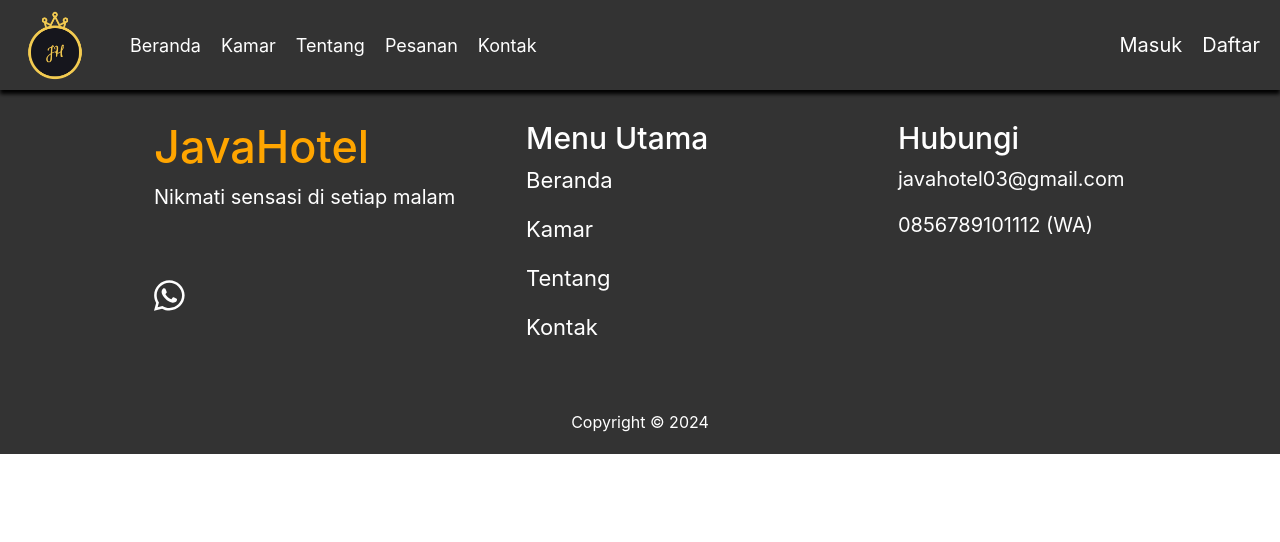
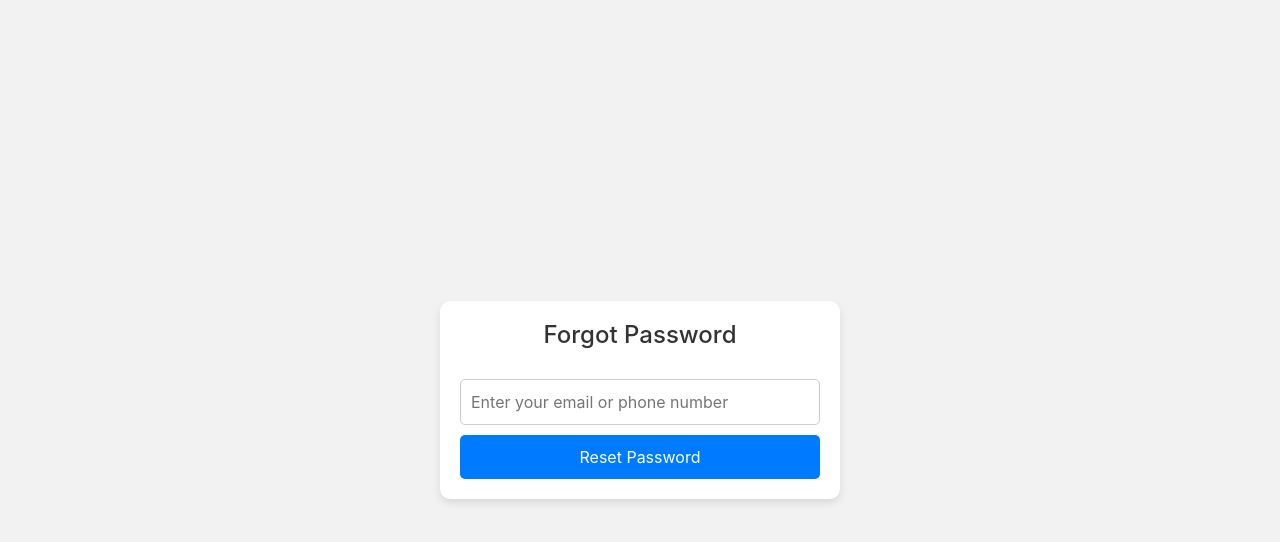
Before and after one commit to GamelabAhmad/Project25-4-HoteReservationApp, a React (Create React App) app in the folder frontend/: page /lupapass in a window 1280 px wide. Shown: the top 542 px of the page. Built offline with nearby package versions, Linux system fonts and the light colour scheme.

Commit message:
fiturlupapsw

```diff
--- a/frontend/src/App.js
+++ b/frontend/src/App.js
@@ -1,4 +1,3 @@
-// src/App.js
 import React from 'react';
 import { BrowserRouter as Router, Routes, Route, useLocation } from 'react-router-dom';
 import Header from './page/Header';
@@ -11,14 +10,17 @@ import Login from './page/Login';
 import Daftar from './page/Daftar';
 import DetailRoom from './page/DetailRoom';
 import Pesanan from './page/Pesanan';
+import Lupapass from './page/Lupapass';
+import Newpass from './page/Newpass'; // Import the Newpass component
 import 'slick-carousel/slick/slick.css';
 import 'slick-carousel/slick/slick-theme.css';
 import './css/bootstrap.min.css';
 import './css/animate.css';
 import axios from 'axios';
+
 const App = () => {
   const location = useLocation();
-  const noHeaderFooterPaths = ['/masuk', '/daftar'];
+  const noHeaderFooterPaths = ['/masuk', '/daftar', '/lupapass', '/Newpass']; // Add '/newpass' to the paths that hide Header and Footer
   const shouldHideHeaderFooter = noHeaderFooterPaths.includes(location.pathname);
 
   return (
@@ -33,6 +35,8 @@ const App = () => {
         <Route path="/detail-kamar/:roomId" element={<DetailRoom />} />
         <Route path="/masuk" element={<Login />} />
         <Route path="/daftar" element={<Daftar />} />
+        <Route path="/lupapass" element={<Lupapass />} />
+        <Route path="/newpass" element={<Newpass />} /> {/* Add the Newpass route */}
       </Routes>
       {!shouldHideHeaderFooter && <Footer />}
     </div>
--- /dev/null
+++ b/frontend/src/component/StyledLupapass.js
@@ -0,0 +1,56 @@
+import styled from 'styled-components';
+
+export const Container = styled.div`
+  display: flex;
+  justify-content: center;
+  align-items: center;
+  height: 100vh;
+  background-color: #f2f2f2;
+`;
+
+export const Form = styled.form`
+  display: flex;
+  flex-direction: column;
+  align-items: center;
+  background: white;
+  padding: 20px;
+  border-radius: 10px;
+  box-shadow: 0 4px 8px rgba(0, 0, 0, 0.1);
+  max-width: 400px;
+  width: 100%;
+`;
+
+export const Input = styled.input`
+  width: 100%;
+  padding: 10px;
+  margin: 10px 0;
+  border: 1px solid #ccc;
+  border-radius: 5px;
+  font-size: 16px;
+`;
+
+export const Button = styled.button`
+  width: 100%;
+  padding: 10px;
+  background-color: #007bff;
+  color: white;
+  border: none;
+  border-radius: 5px;
+  font-size: 16px;
+  cursor: pointer;
+
+  &:hover {
+    background-color: #0056b3;
+  }
+`;
+
+export const Title = styled.h1`
+  margin-bottom: 20px;
+  font-size: 24px;
+  color: #333;
+`;
+
+export const ErrorMessage = styled.p`
+  color: red;
+  font-size: 14px;
+`;
--- /dev/null
+++ b/frontend/src/component/StyledNewpass.js
@@ -0,0 +1,56 @@
+import styled from 'styled-components';
+
+export const Container = styled.div`
+  display: flex;
+  justify-content: center;
+  align-items: center;
+  height: 100vh;
+  background-color: #f2f2f2;
+`;
+
+export const Form = styled.form`
+  display: flex;
+  flex-direction: column;
+  align-items: center;
+  background: white;
+  padding: 20px;
+  border-radius: 10px;
+  box-shadow: 0 4px 8px rgba(0, 0, 0, 0.1);
+  max-width: 400px;
+  width: 100%;
+`;
+
+export const Input = styled.input`
+  width: 100%;
+  padding: 10px;
+  margin: 10px 0;
+  border: 1px solid #ccc;
+  border-radius: 5px;
+  font-size: 16px;
+`;
+
+export const Button = styled.button`
+  width: 100%;
+  padding: 10px;
+  background-color: #007bff;
+  color: white;
+  border: none;
+  border-radius: 5px;
+  font-size: 16px;
+  cursor: pointer;
+
+  &:hover {
+    background-color: #0056b3;
+  }
+`;
+
+export const Title = styled.h1`
+  margin-bottom: 20px;
+  font-size: 24px;
+  color: #333;
+`;
+
+export const ErrorMessage = styled.p`
+  color: red;
+  font-size: 14px;
+`;
--- a/frontend/src/page/Login.js
+++ b/frontend/src/page/Login.js
@@ -1,4 +1,8 @@
+// Login.js
 import React, { useState } from 'react';
+import { Link } from 'react-router-dom';
+import { FontAwesomeIcon } from '@fortawesome/react-fontawesome';
+import { faArrowLeft } from '@fortawesome/free-solid-svg-icons';
 import {
   LoginContainer,
   FlexKanan,
@@ -12,8 +16,6 @@ import {
   Title,
   Flex
 } from '../component/StyledLogin';
-import { Link } from 'react-router-dom';
-
 const Login = () => {
   const [identifier, setIdentifier] = useState('');
   const [password, setPassword] = useState('');
@@ -35,6 +37,11 @@ const Login = () => {
 
   return (
     <LoginContainer>
+      <FlexKiri>
+        <Link to="/">
+        <Button><FontAwesomeIcon icon={faArrowLeft} /></Button>
+        </Link>
+      </FlexKiri>
       <Title>Masuk</Title>
       <GoogleLoginButton>
         <img src="/images/googele.png" alt="Google Logo" style={{ width: '20px', marginRight: '10px' }} />
@@ -58,7 +65,7 @@ const Login = () => {
       </Form>
       <Flex>
         <FlexKanan>
-          <Link to="#" style={{ color: '#0D99FF' }}>Lupa kata sandi</Link>
+          <Link to="/Lupapass" style={{ color: '#0D99FF' }}>Lupa kata sandi</Link>
         </FlexKanan>
         <FlexKiri>
           <Link to="/daftar" style={{ color: '#0D99FF' }}>Daftar</Link>
--- /dev/null
+++ b/frontend/src/page/Lupapass.js
@@ -0,0 +1,50 @@
+import React, { useState } from 'react';
+import {
+  Container,
+  Form,
+  Input,
+  Button,
+  Title,
+  ErrorMessage
+} from '../component/StyledLupapass';
+
+const Lupapass = () => {
+  const [input, setInput] = useState('');
+  const [error, setError] = useState('');
+
+  const handleSubmit = (e) => {
+    e.preventDefault();
+
+    if (!validateInput(input)) {
+      setError('Please enter a valid email address or phone number.');
+      return;
+    }
+
+    setError('');
+    // Handle the password reset logic here, e.g., send a request to the backend
+  };
+
+  const validateInput = (input) => {
+    const emailRe = /\S+@\S+\.\S+/;
+    const phoneRe = /^[0-9]{10,15}$/;
+    return emailRe.test(input) || phoneRe.test(input);
+  };
+
+  return (
+    <Container>
+      <Form onSubmit={handleSubmit}>
+        <Title>Forgot Password</Title>
+        <Input
+          type="text"
+          value={input}
+          onChange={(e) => setInput(e.target.value)}
+          placeholder="Enter your email or phone number"
+        />
+        {error && <ErrorMessage>{error}</ErrorMessage>}
+        <Button type="submit">Reset Password</Button>
+      </Form>
+    </Container>
+  );
+};
+
+export default Lupapass;
--- /dev/null
+++ b/frontend/src/page/Newpass.js
@@ -0,0 +1,51 @@
+import React, { useState } from 'react';
+import {
+  Container,
+  Form,
+  Input,
+  Button,
+  Title,
+  ErrorMessage
+} from '../component/StyledNewpass'; // Update the import path
+
+const Newpass = () => {
+  const [newPassword, setNewPassword] = useState('');
+  const [confirmPassword, setConfirmPassword] = useState('');
+  const [error, setError] = useState('');
+
+  const handleSubmit = (e) => {
+    e.preventDefault();
+
+    if (newPassword !== confirmPassword) {
+      setError('Passwords do not match.');
+      return;
+    }
+
+    setError('');
+    // Handle the new password logic here, e.g., send a request to the backend
+  };
+
+  return (
+    <Container>
+      <Form onSubmit={handleSubmit}>
+        <Title>Reset Password</Title>
+        <Input
+          type="password"
+          value={newPassword}
+          onChange={(e) => setNewPassword(e.target.value)}
+          placeholder="Enter new password"
+        />
+        <Input
+          type="password"
+          value={confirmPassword}
+          onChange={(e) => setConfirmPassword(e.target.value)}
+          placeholder="Confirm new password"
+        />
+        {error && <ErrorMessage>{error}</ErrorMessage>}
+        <Button type="submit">Reset Password</Button>
+      </Form>
+    </Container>
+  );
+};
+
+export default Newpass;
```
Also changed, not shown: frontend/src/component/StyledLogin.js (line endings or trailing spaces), 1 other file (tests, documents, lock files or other folders).
